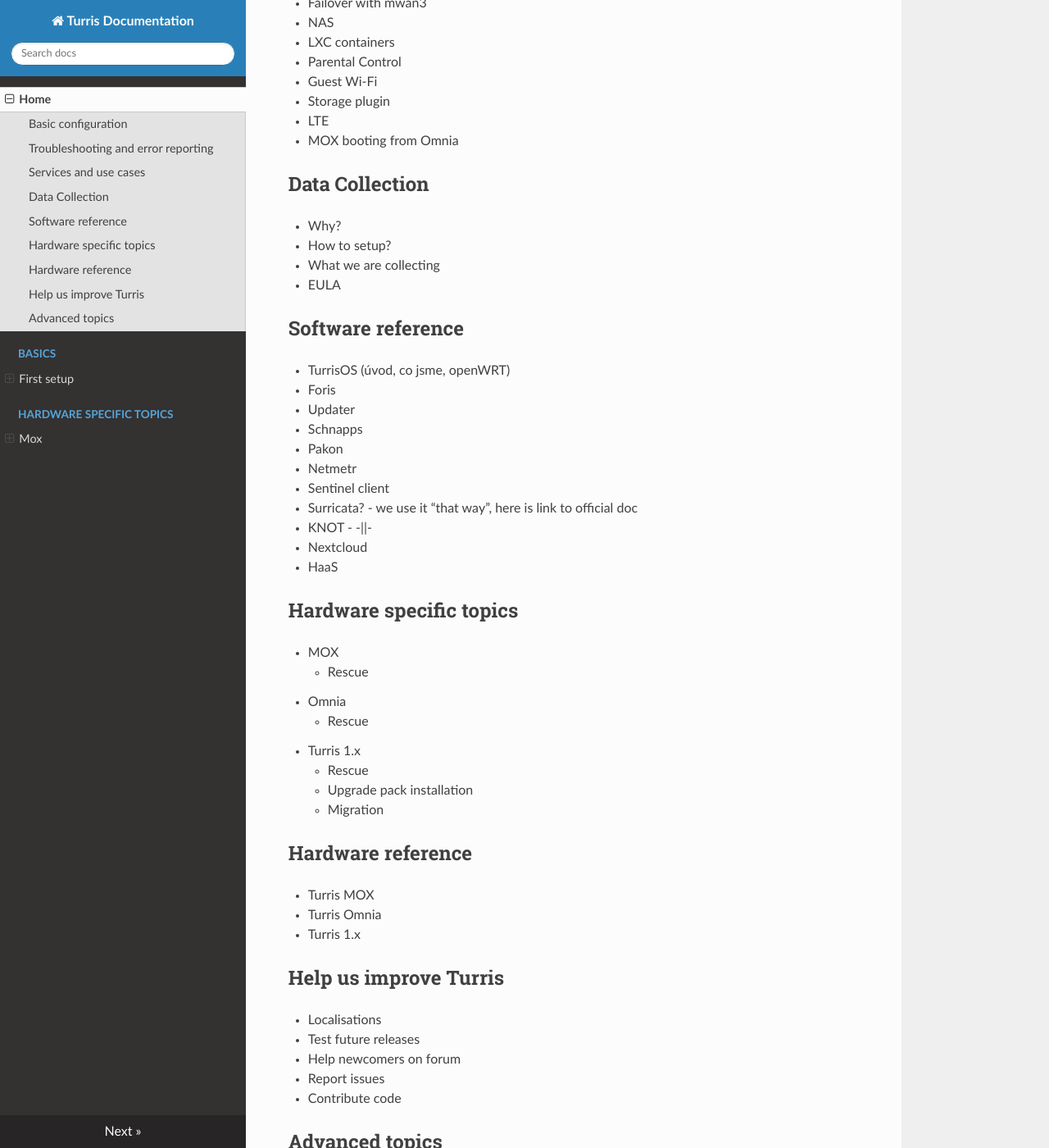
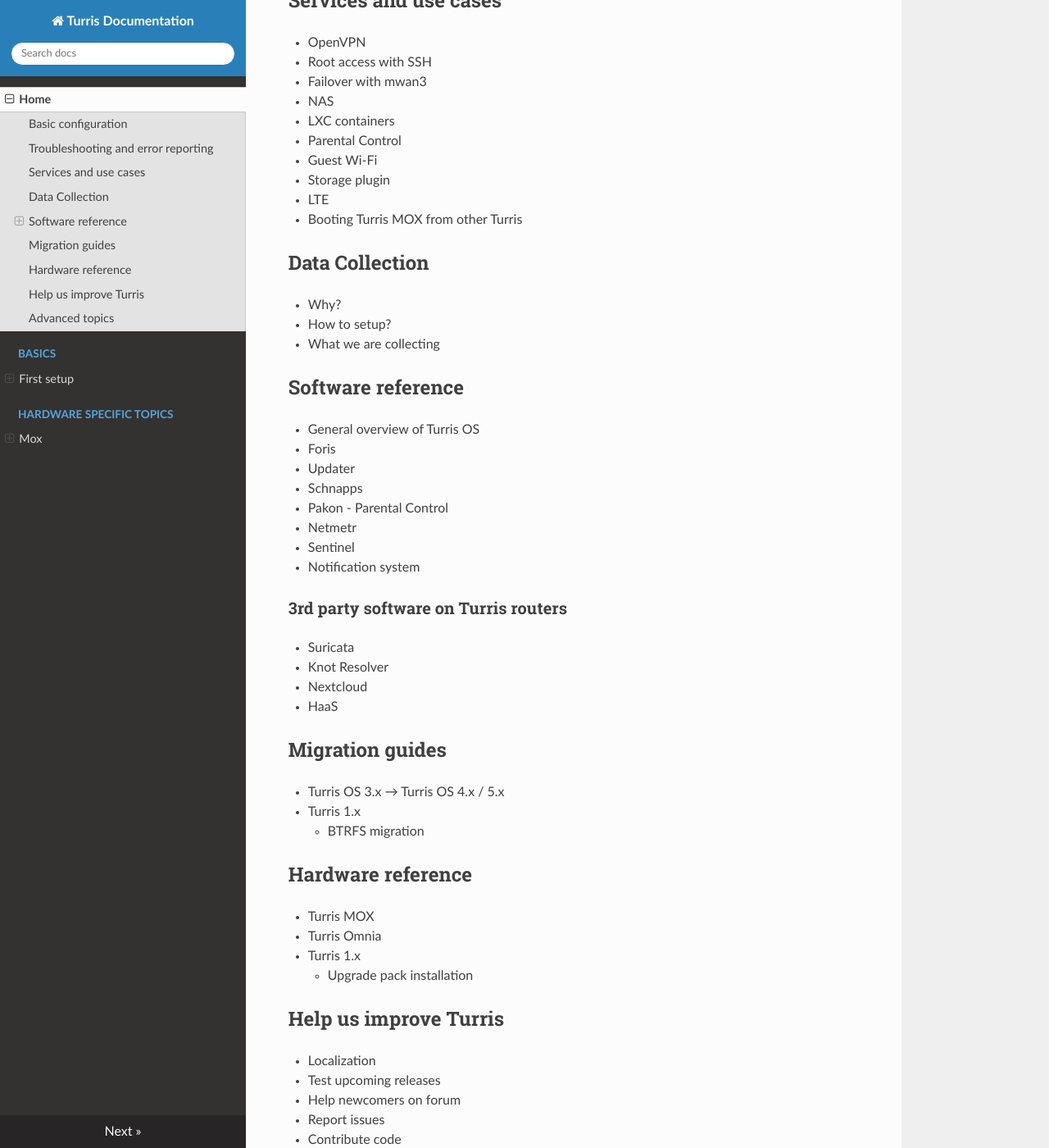
Before and after one commit to turris-cz/user-docs, an MkDocs documentation site: the page built from docs/index.md, in a window 1280 px wide and 1400 px high, scrolled down 780 px. Shown: the whole window at 82% size. Built offline with MkDocs 1.6.1, drawn with Linux system fonts in a browser that asks for light colours; nearby versions of some CDN libraries; some of the changed text lies outside the part shown.

Commit message:
index.md: reorder some things and correct them
Add link for turris-build, Updater documentation and Knot Resolver
documentation

```diff
--- a/docs/index.md
+++ b/docs/index.md
@@ -3,15 +3,19 @@
 
 ## Basic configuration
 
-* Foris Guide (first setup)
+* The first setup of your router - Foris Guide
+	* Turris MOX
+	* Turris Omnia
 	* Turris 1.x
-	* Omnia
-	* MOX
 * Automatic updates
-* System snapshots
+* Backup of your settings
+* Rescue
+	* Turris MOX
+	* Turris Omnia
+	* Turris 1.x
 
 ## Troubleshooting and error reporting
-* Guide to solving problems
+* Solving problems
 * Snapshots
 * Factory reset
 * Rescue
@@ -29,49 +33,46 @@
 * Guest Wi-Fi
 * Storage plugin
 * LTE
-* MOX booting from Omnia
+* Booting Turris MOX from other Turris
 
 ## Data Collection
 * Why?
 * How to setup?
 * What we are collecting
-* EULA
 
 ## Software reference
-
-* TurrisOS (úvod, co jsme, openWRT)
+* General overview of Turris OS
 * Foris
 * Updater
 * Schnapps
-* Pakon
+* Pakon - Parental Control
 * Netmetr
-* Sentinel client
+* Sentinel
+* Notification system
 
-* Surricata? - we use it "that way", here is link to official doc
-* KNOT - -||-
+### 3rd party software on Turris routers
+* Suricata
+* Knot Resolver
 * Nextcloud
 * HaaS
 
-## Hardware specific topics
-* MOX
-	* Rescue
-* Omnia
-	* Rescue
+## Migration guides
+* Turris OS 3.x → Turris OS 4.x / 5.x
 * Turris 1.x
-	* Rescue
-	* Upgrade pack installation
-	* Migration
+	* BTRFS migration
+
 
 ## Hardware reference
 
 * Turris MOX
 * Turris Omnia
 * Turris 1.x
+	* Upgrade pack installation
 
 ## Help us improve Turris
 
-* Localisations
-* Test future releases
+* Localization
+* Test upcoming releases
 * Help newcomers on forum
 * Report issues
 * Contribute code
@@ -79,4 +80,6 @@
 ## Advanced topics
 
 * Turris OS and OpenWRT
-* Turris OS compilation from source code
+* [Turris OS compilation from source code](https://gitlab.labs.nic.cz/turris/turris-build)
+* [Updater documentation](https://turris.pages.labs.nic.cz/updater/)
+* [Knot Resolver documentation](https://knot-resolver.readthedocs.io/en/stable/)
```
